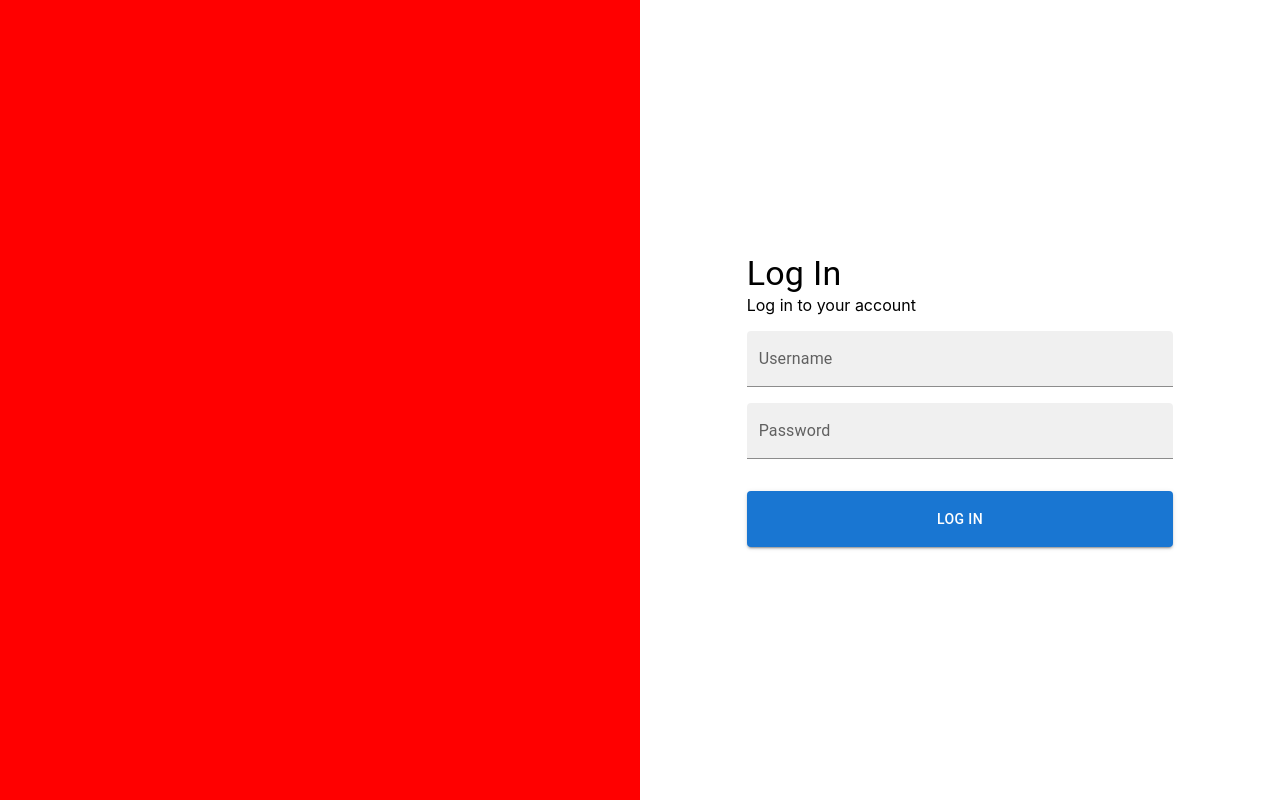
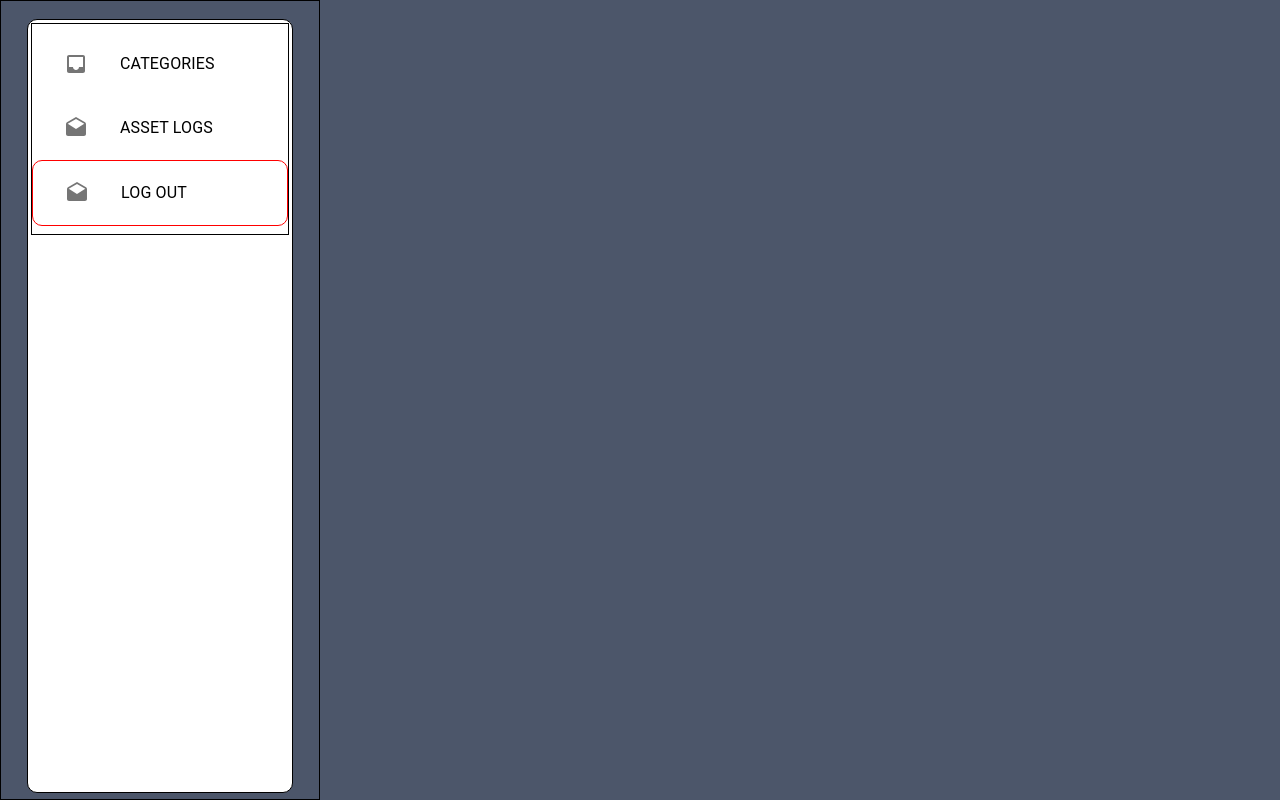
Before and after one commit to DebasishBarman/asset-management-mern, a React (Create React App) app in the folder frontend/: page / in a window 1280 px wide. Built offline with nearby package versions, Linux system fonts and the light colour scheme.

Commit message:
Dashboard and Sidebar

```diff
--- a/frontend/src/App.js
+++ b/frontend/src/App.js
@@ -1,10 +1,12 @@
 import './App.css';
 import Login from './components/Login';
+import Dashboard from './components/Dashboard';
 
 function App() {
   return (
     <div className="App">
-      <Login/>
+      {/* <Login/> */}
+      <Dashboard/>
     </div>
   );
 }
--- /dev/null
+++ b/frontend/src/components/Dashboard.js
@@ -0,0 +1,62 @@
+import React from 'react'
+import { Container, Grid, Stack, Divider, Typography } from '@mui/material'
+import List from '@mui/material/List';
+import ListItem from '@mui/material/ListItem';
+import ListItemButton from '@mui/material/ListItemButton';
+import ListItemIcon from '@mui/material/ListItemIcon';
+import ListItemText from '@mui/material/ListItemText';
+import InboxIcon from '@mui/icons-material/Inbox';
+import DraftsIcon from '@mui/icons-material/Drafts';
+
+const Dashboard = () => {
+    return (
+        <div style={{ background: '#4c566a' }}>
+            <Grid container lg={12}>
+                <Grid item lg={3} sx={{ minHeight: '100vh' }}>
+                    <Container sx={{ border: '1px solid black', p: 2, height: '100%' }}>
+                        <nav
+                            style={{ border: '1px solid black',
+                             height: '100%',background:'#fff',
+                             borderRadius: 10, padding: 3, margin: 2 }}
+                        >
+                            <List sx={{ border: '1px solid black' }}>
+                                <ListItem >
+                                    <ListItemButton>
+                                        <ListItemIcon>
+                                            <InboxIcon />
+                                        </ListItemIcon>
+                                        <ListItemText primary="CATEGORIES" />
+                                    </ListItemButton>
+                                </ListItem>
+                                <ListItem >
+                                    <ListItemButton>
+                                        <ListItemIcon>
+                                            <DraftsIcon />
+                                        </ListItemIcon>
+                                        <ListItemText primary="ASSET LOGS" />
+                                    </ListItemButton>
+                                </ListItem>
+                                <ListItem sx={{border:'1px solid red',borderRadius:'10px'}}>
+                                    <ListItemButton>
+                                        <ListItemIcon>
+                                            <DraftsIcon />
+                                        </ListItemIcon>
+                                        <ListItemText primary="LOG OUT" />
+                                    </ListItemButton>
+                                </ListItem>
+                            </List>
+                        </nav>
+
+
+                    </Container>
+                </Grid>
+                <Grid item lg={9}>
+
+                </Grid>
+            </Grid>
+
+        </div>
+    )
+}
+
+export default Dashboard
```
